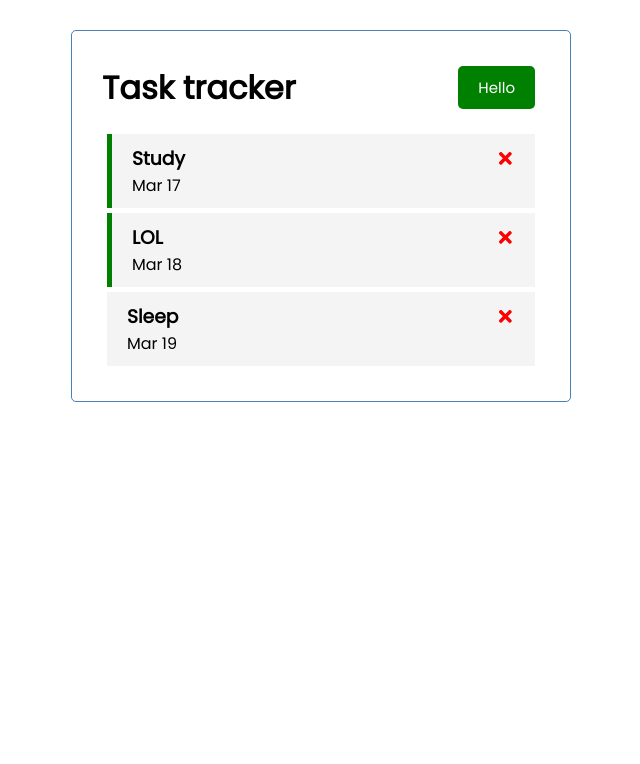
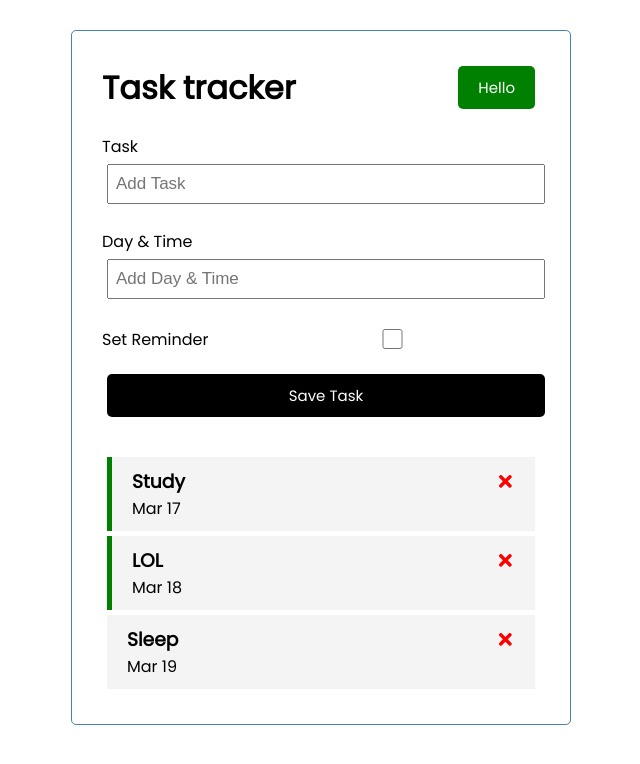
Before and after one commit to yusseef/React-todo-app, a React (Create React App) app: page / in a window 1280 px wide. Shown: the top 764 px of the page, without its empty margins (319-959 px from the left). Built offline with nearby package versions, Linux system fonts and the light colour scheme.

Commit message:
Add AddTask component

```diff
--- a/src/App.js
+++ b/src/App.js
@@ -1,6 +1,8 @@
 import {useState} from 'react'
 import Header from './components/Header'
 import Tasks from './components/Tasks'
+import AddTask from './components/AddTask'
+
 
 function App() {
   const [tasks,setTasks] = useState(
@@ -20,6 +22,15 @@
         reminder: false,
         }]
         )
+
+//Add Task
+
+const addTask=(task) =>{
+  const id=Math.floor(Math.random() * 1000) + 1
+  console.log(id)
+  const newTask = {id, ...task}
+  setTasks([...tasks, newTask])
+}
 //Delete task
 const DeleteTask=(id) =>{
     setTasks(tasks.filter((task) => task.id !== id))
@@ -33,7 +44,9 @@
 
   return (
     <div className='container'>
+
     <Header title='Task tracker'/>
+    <AddTask onAdd= {addTask} />
     {tasks.length > 0 ?<Tasks tasks={ tasks } onDelete={DeleteTask} onToggle={togglereminder} />: 'No tasks to show'}
     </div>
   );
--- /dev/null
+++ b/src/components/AddTask.js
@@ -0,0 +1,39 @@
+import {useState} from 'react'
+
+const AddTask = ( {onAdd} ) => {
+    const [text,setText] = useState('')
+    const [day,setDay] = useState('')
+    const [reminder,setReminder] = useState(false)
+    const onSubmit= (e) =>{
+        e.preventDefault()
+
+        if(!text){
+            alert('please add task')
+            return
+        }
+        onAdd({ text, day, reminder })
+        setText('')
+        setDay('')
+        setReminder(false)
+    }
+    return (
+        <form className='add-form' onSubmit={onSubmit}>
+        <div className='form-control'>
+          <label>Task</label>
+          <input type='text' placeholder='Add Task' value= {text} onChange={(e) => setText(e.target.value)}></input>
+        </div>
+        <div className='form-control'>
+          <label>Day & Time</label>
+          <input type='text' placeholder='Add Day & Time' value= {day} onChange={(e) => setDay(e.target.value)}/>
+        </div>
+        <div className='form-control form-control-check'>
+          <label>Set Reminder</label>
+          <input type='checkbox' value= {reminder} checked= {reminder} onChange={(e) => setReminder(e.currentTarget.checked)}/>
+        </div>
+
+        <input type='submit' value='Save Task' className='btn btn-block' />
+      </form>
+    )
+}
+
+export default AddTask
```
